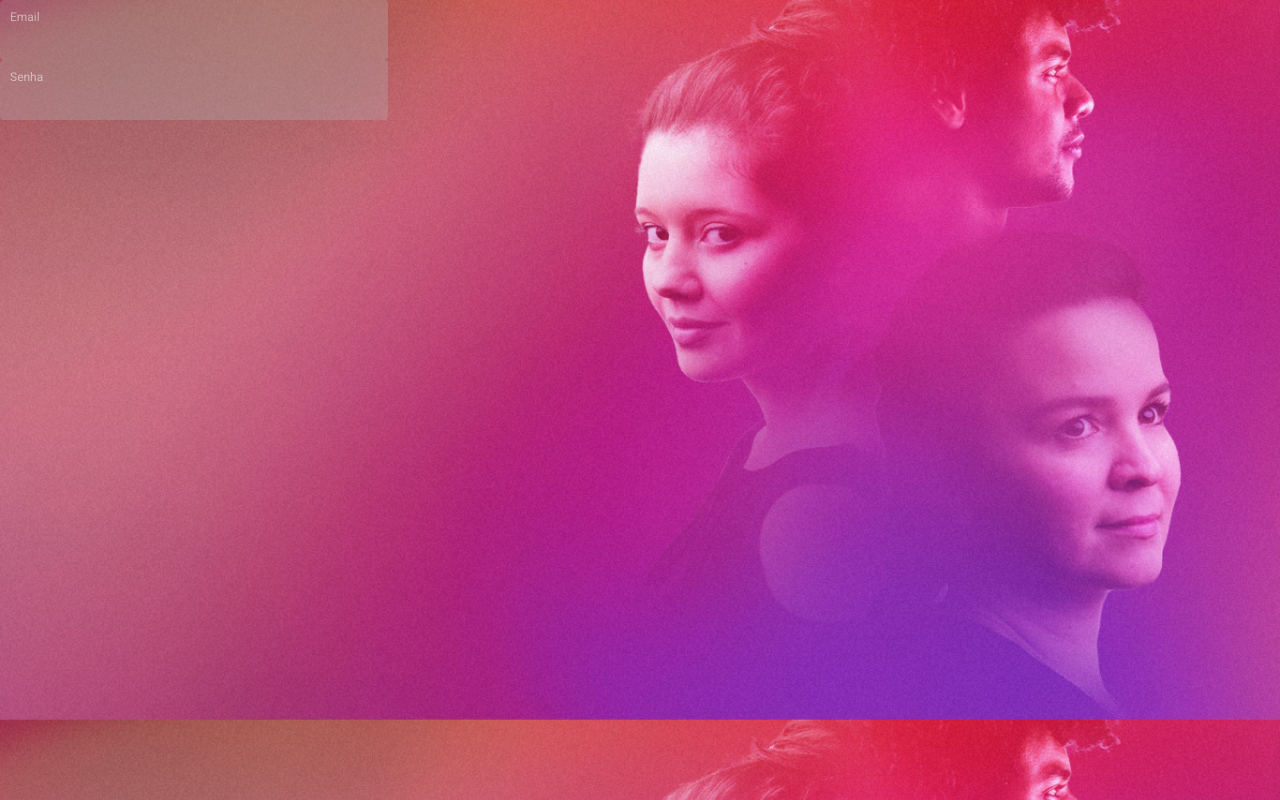
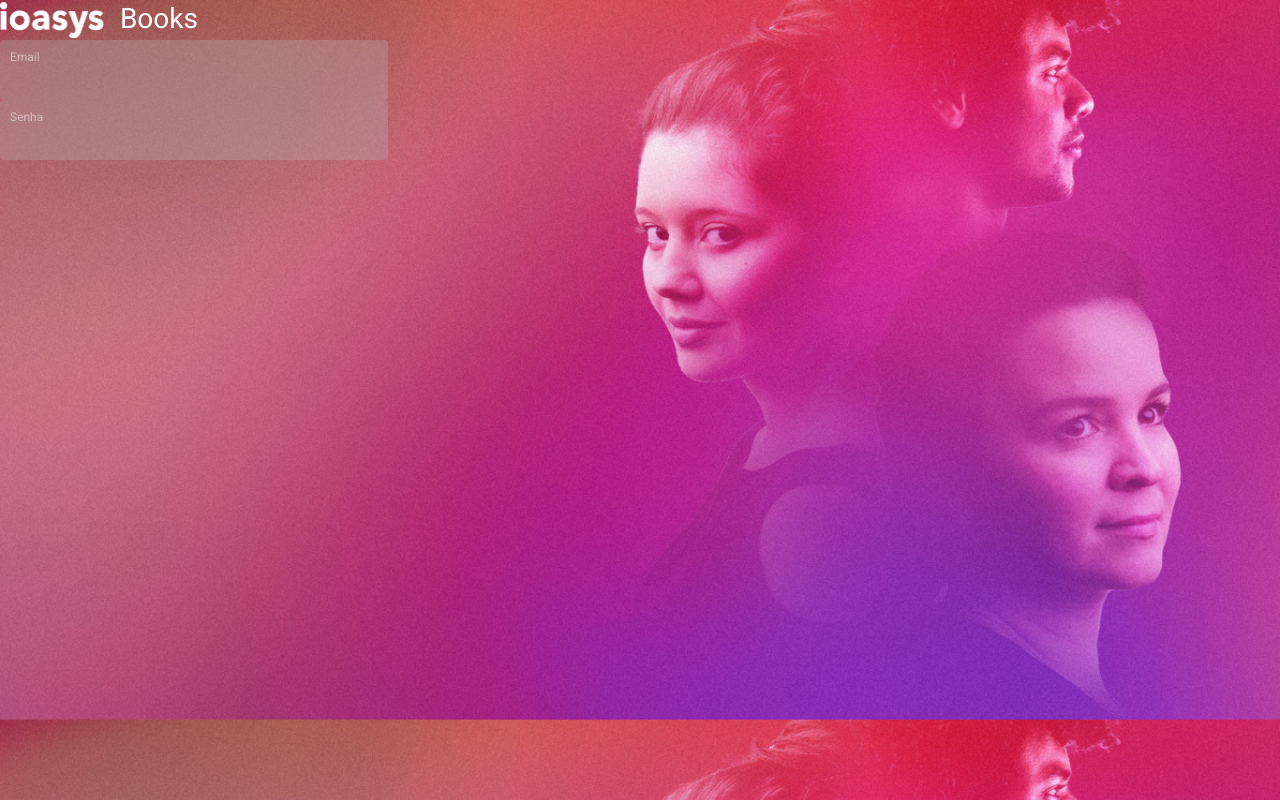
Before and after one commit to ppelegrinoamaral/ioasys-books, a React (Create React App) app: page / in a window 1280 px wide. Built offline with nearby package versions, Linux system fonts and the light colour scheme.

Commit message:
created Header component

```diff
--- /dev/null
+++ b/src/components/Header/header.css
@@ -0,0 +1,20 @@
+.headerCard {
+    width: 198px;
+    height: 40px;
+    display: flex;
+    flex-flow: row;
+    align-items: center;
+    justify-content: space-between;
+}
+
+.headerLogo {
+    width: 104.4px;
+    height: 36px;
+}
+
+.headerTitle {
+    color: #FFFFFF;
+    font-weight: 300;
+    font-size: 28px;
+    line-height: 40px;
+}
--- /dev/null
+++ b/src/components/Header/header.js
@@ -0,0 +1,14 @@
+import React, { Component } from 'react';
+import './header.css';
+import Logo from '../../assets/Logo.png';
+
+class Header extends Component {
+    render() {
+        return <div className='headerCard'>
+            <img className='headerLogo' src={Logo}></img>
+            <h1 className='headerTitle'>Books</h1>
+        </div>
+    }
+}
+
+export default Header;
--- a/src/components/LoginForm/loginForm.js
+++ b/src/components/LoginForm/loginForm.js
@@ -1,11 +1,13 @@
 import React, { Component } from 'react';
 import "./loginForm.css";
-import EmailForm from '../EmailForm/emailForm.js'
-import PasswordForm from '../PasswordForm/passwordForm.js'
+import EmailForm from '../EmailForm/emailForm.js';
+import PasswordForm from '../PasswordForm/passwordForm.js';
+import Header from '../Header/header.js';
 
 class LoginForm extends Component {
     render() {
         return <div>
+            <Header />
             <EmailForm />
             <PasswordForm />
         </div>
```
Also changed, not shown: src/assets/Logo.png (added).
